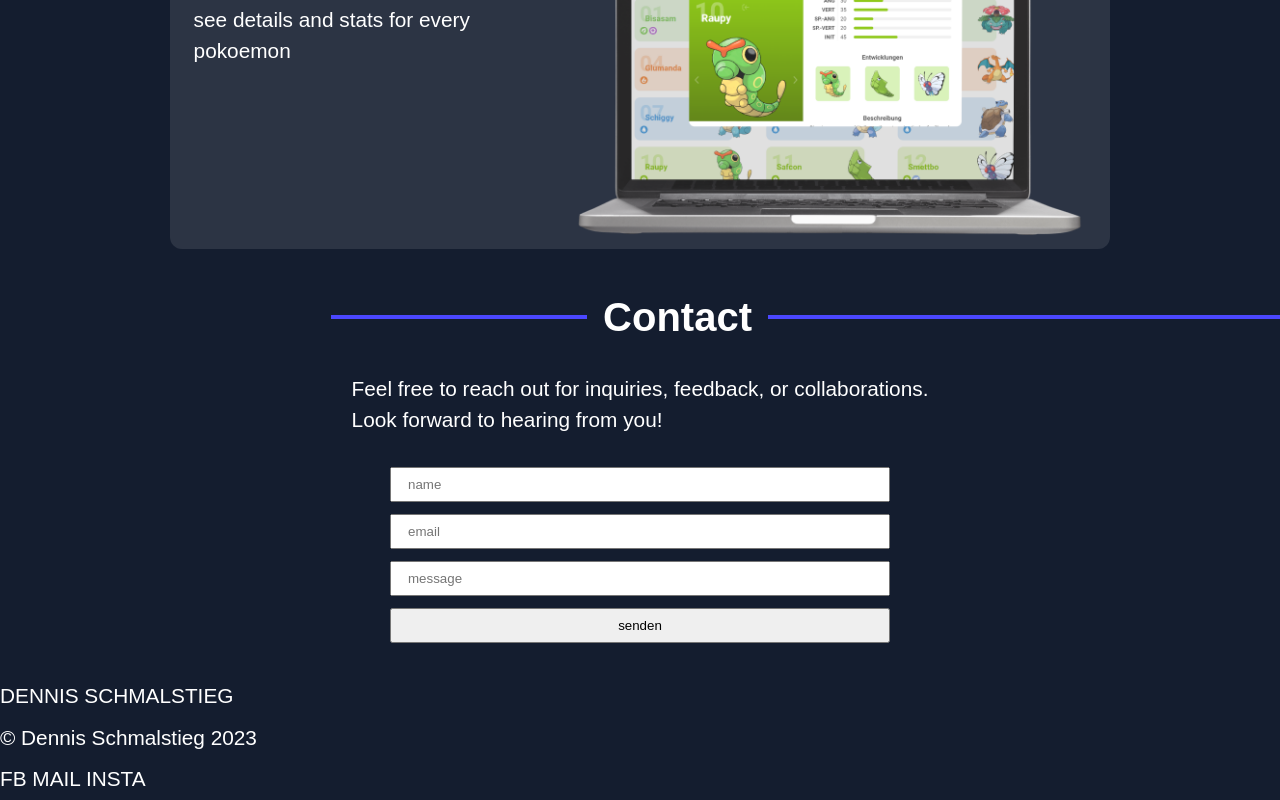
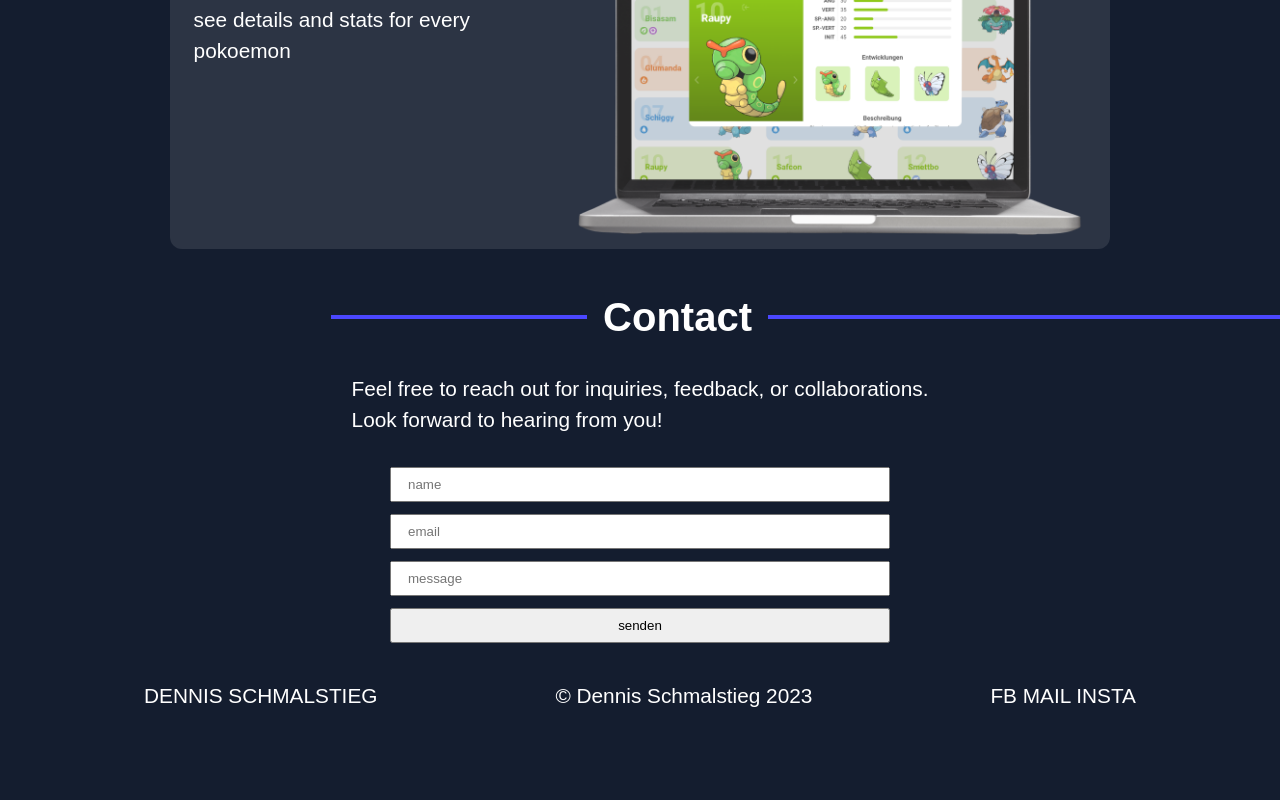
Before and after one commit to felianfilian/portfolio, an Angular app: page / in a window 1280 px wide. Shown: the part 2866-3666 px from the top of the page. After the commit the page ends 3583 px from the top, so only its background shows below. Built offline with nearby package versions, Linux system fonts and the light colour scheme.

Commit message:
footer layout

```diff
--- a/src/app/footer/footer.component.html
+++ b/src/app/footer/footer.component.html
@@ -1,5 +1,7 @@
 <div id="main-footer">
-  <div>DENNIS SCHMALSTIEG</div>
-  <div>© Dennis Schmalstieg {{ thisYear }}</div>
-  <div>FB MAIL INSTA</div>
+  <div class="footer-content content-width">
+    <div>DENNIS SCHMALSTIEG</div>
+    <div>© Dennis Schmalstieg {{ thisYear }}</div>
+    <div>FB MAIL INSTA</div>
+  </div>
 </div>
--- a/src/app/footer/footer.component.scss
+++ b/src/app/footer/footer.component.scss
@@ -0,0 +1,11 @@
+#main-footer {
+  box-sizing: border-box;
+  display: flex;
+  justify-content: center;
+}
+
+.footer-content {
+  display: flex;
+  justify-content: space-between;
+  align-items: center;
+}
```
